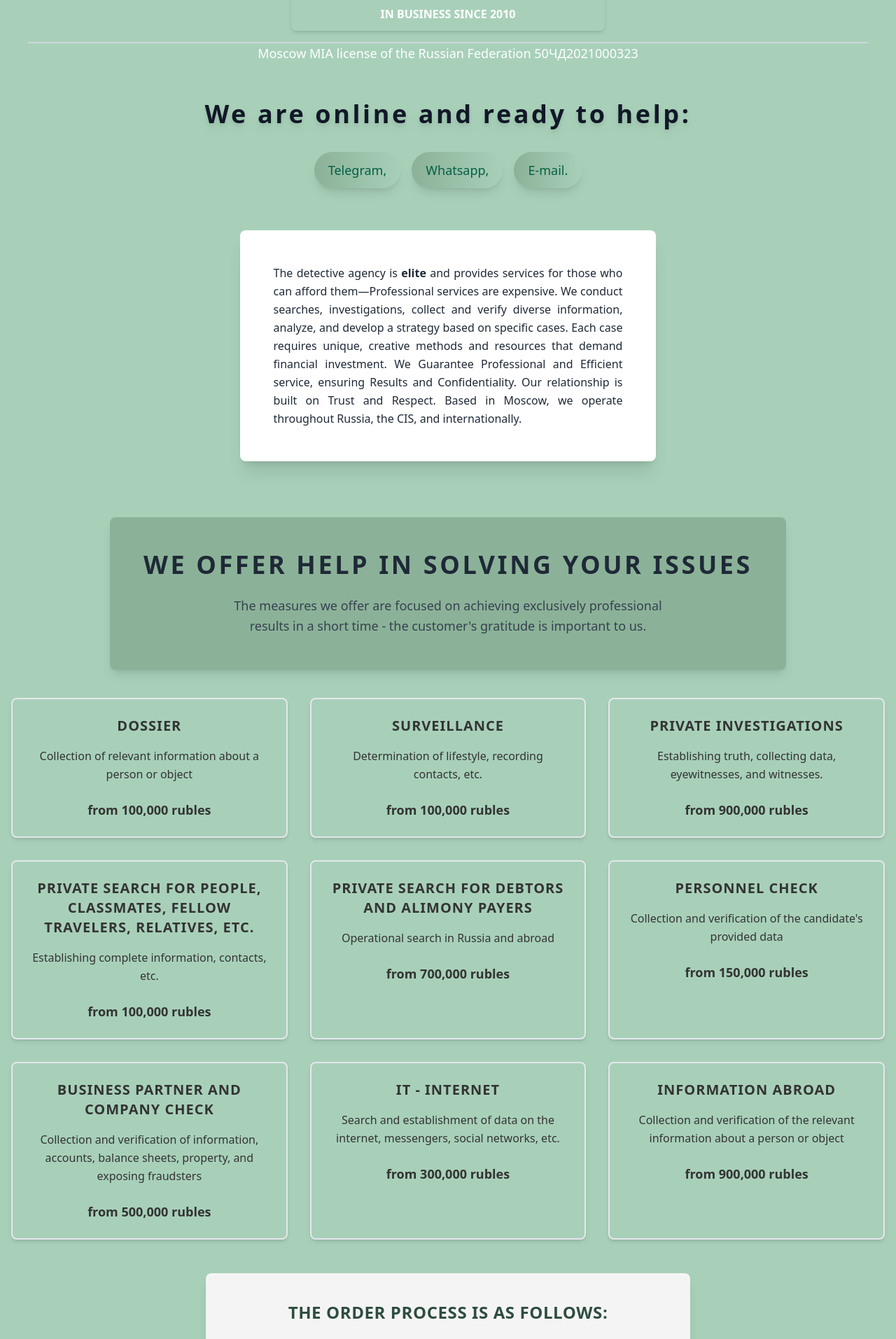
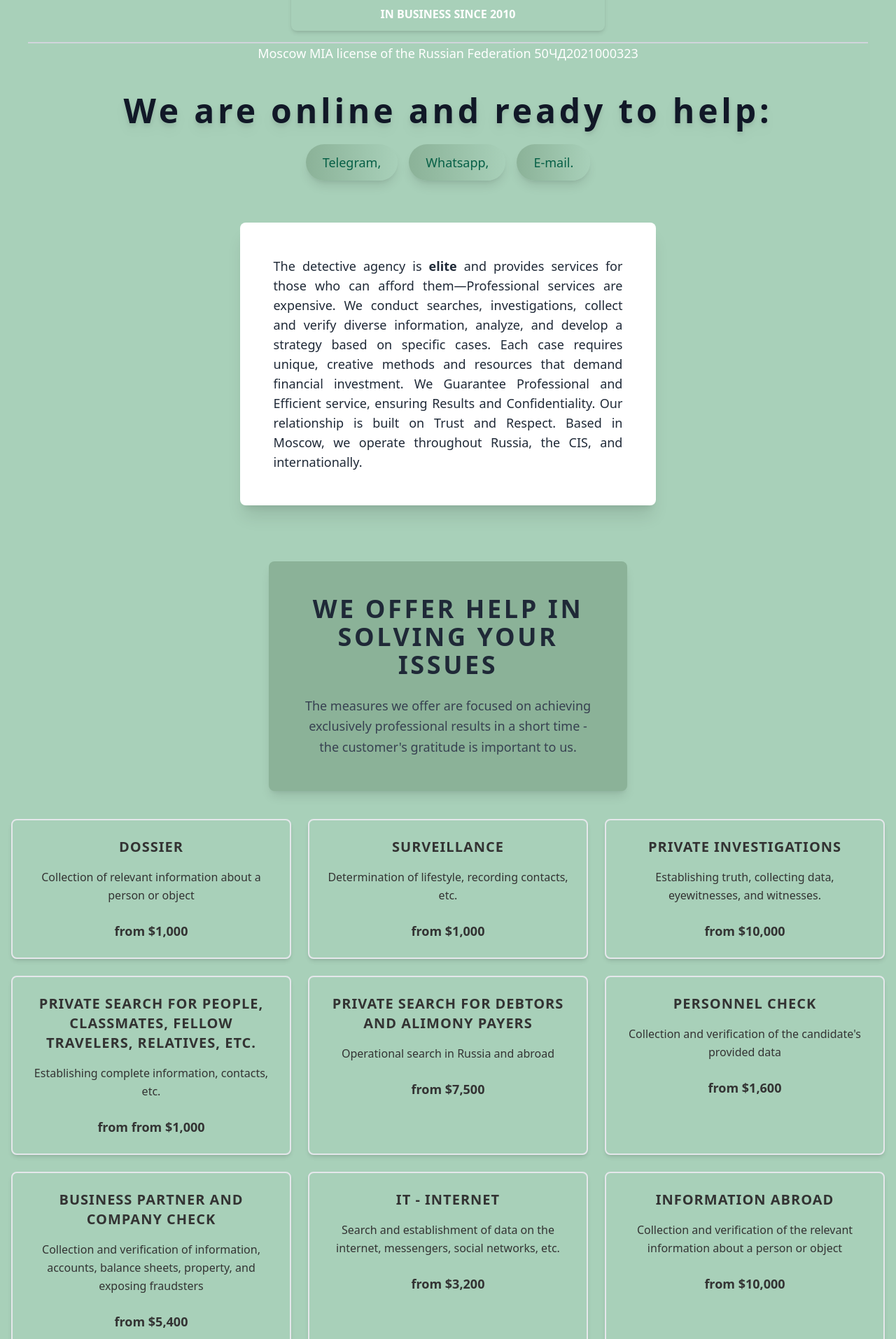
Before and after one commit to Zuglus/detektiv, a Next.js app: page /en in a window 1280 px wide. Shown: the part 543-2456 px from the top of the page at 70% size. Built offline with nearby package versions, Linux system fonts and the light colour scheme.

Commit message:
Доработан дизайн и цены главной страницы, также ее адаптация под разные устройства

```diff
--- a/src/components/content/main/contentMain.tsx
+++ b/src/components/content/main/contentMain.tsx
@@ -1,17 +1,21 @@
+import { useMemo } from 'react';
 import CardPrinciple from '@/components/ui/cardPrinciple';
 import CardService from '@/components/ui/cardService';
-import content from './main.json';
+import rawContent from './main.json';
+import rawContacts from '@/data/contacts.json';
 import { Benefit, Lang, Principle } from '../../utility/types';
-import contacts from '@/data/contacts.json';
 
 export default function ContentMain({ lang }: { lang: Lang }) {
+  const content = useMemo(() => rawContent, []);
+  const contacts = useMemo(() => rawContacts, []);
   return (
     <>
       {/* Header Section */}
       <div className="bg-green-fog py-5 text-center text-gray-900">
-        <p className="drop-shadow-lg mb-4 font-extrabold text-4xl leading-relaxed tracking-widest">
+        <p className="drop-shadow-lg mb-4 font-extrabold text-2xl sm:text-3xl md:text-4xl lg:text-5xl leading-relaxed tracking-widest">
           {content.subheader[lang]}
         </p>
+
         <div className="flex flex-wrap justify-center gap-4 mt-6">
           {[contacts.telegram, contacts.whatsapp, contacts.email].map((item) => (
             <a
@@ -20,7 +24,7 @@ export default function ContentMain({ lang }: { lang: Lang }) {
               title={item.link}
               className="group"
             >
-              <span className="group-hover:scale-110 inline-block relative z-0 bg-gradient-to-r from-green-fog-700 to-green-fog-500 shadow-lg px-5 py-3 rounded-full text-emerald-800 text-lg hover:text-green-500 transform transition-transform duration-300 ease-in-out">
+              <span className="group-hover:scale-110 inline-block relative z-0 bg-gradient-to-r from-green-fog-700 to-green-fog-500 shadow-lg px-4 sm:px-6 py-2 sm:py-3 rounded-full text-emerald-800 text-lg hover:text-green-500 transform transition-transform duration-300 ease-in-out hover:scale-110">
                 {item.name}
                 {item === contacts.email ? '.' : ','}
               </span>
@@ -31,11 +35,11 @@ export default function ContentMain({ lang }: { lang: Lang }) {
 
       {/* Intro Section */}
       <div className="bg-white shadow-xl hover:shadow-2xl mx-auto my-10 p-6 md:p-12 rounded-lg max-w-prose text-gray-800 leading-relaxed transition-transform duration-300">
-        <p className="text-justify" dangerouslySetInnerHTML={{ __html: content.intro[lang] }} />
+        <p className="text-base text-justify md:text-lg" dangerouslySetInnerHTML={{ __html: content.intro[lang] }} />
       </div>
 
       {/* Proposal Section */}
-      <div className="relative bg-green-fog-700 shadow-lg hover:shadow-xl mt-10 p-6 md:p-12 rounded-lg text-gray-900 transform transition-all hover:scale-105">
+      <div className="relative bg-green-fog-700 shadow-lg hover:shadow-xl mx-auto mt-10 p-6 md:p-12 rounded-lg max-w-sm md:max-w-lg text-gray-900 transform transition-all hover:scale-105">
         <h2 className="mb-6 font-extrabold text-3xl text-center text-gray-800 md:text-4xl uppercase tracking-widest">
           {content.proposeHeader[lang]}
         </h2>
@@ -45,7 +49,7 @@ export default function ContentMain({ lang }: { lang: Lang }) {
       </div>
 
       {/* Service Cards */}
-      <div className="gap-8 grid grid-cols-1 sm:grid-cols-2 lg:grid-cols-3 mt-10">
+      <div className="gap-6 grid grid-cols-1 sm:grid-cols-2 lg:grid-cols-3 mt-10">
         {content.serviceList.map((card) => (
           <CardService key={card[lang].title} data={card[lang]} />
         ))}
@@ -57,7 +61,7 @@ export default function ContentMain({ lang }: { lang: Lang }) {
           {content.orderListHeader[lang]}
         </h4>
         <div className="bg-[#2e4d3f] mx-auto mb-6 rounded-full w-20 h-1"></div>
-        <ul className="space-y-4 list-none">
+        <ul className="space-y-4 md:space-y-6 list-none">
           {content.orderList[lang].map((li: string, i: number) => (
             <li key={i} className="bg-white hover:bg-[#e6f2ed] shadow-sm hover:shadow-md mb-4 p-4 rounded-lg font-medium text-[#2e4d3f] hover:text-[#2e4d3f] transition-colors duration-300">
               {li}
@@ -100,7 +104,7 @@ export default function ContentMain({ lang }: { lang: Lang }) {
 
       {/* Alerts Section */}
       <h4
-        className="inline-block relative mt-12 mb-6 px-4 py-3 rounded-lg font-extrabold text-xl md:text-2xl uppercase tracking-wide"
+        className="inline-block relative mt-12 mb-6 px-4 py-3 rounded-lg font-extrabold text-xl sm:text-2xl md:text-3xl uppercase tracking-wide"
         style={{
           fontFamily: "'Playfair Display', serif",
           background: 'linear-gradient(135deg, #a8d0b9, #50c878)',
@@ -112,7 +116,7 @@ export default function ContentMain({ lang }: { lang: Lang }) {
       >
         {content.alertHeader[lang]}
       </h4>
-      <p className="bg-[#f0f0f0] shadow-sm pl-3 rounded-md text-gray-700 leading-relaxed" dangerouslySetInnerHTML={{ __html: content.alertText[lang] }} />
+      <p className="bg-[#f0f0f0] shadow-sm pl-3 rounded-md text-gray-700 text-sm md:text-base leading-relaxed" dangerouslySetInnerHTML={{ __html: content.alertText[lang] }} />
       <ul className="bg-[#f0f0f0] shadow-sm px-4 md:px-10 py-5 rounded-md rounded-t-none text-gray-700 list-disc">
         <li className="pb-4">
           {content.alertSubstring1[lang]}
--- a/src/components/content/main/main.json
+++ b/src/components/content/main/main.json
@@ -16,7 +16,7 @@
       },
       "en": {
         "title": "dossier",
-        "price": "from 100,000 rubles",
+        "price": "from $1,000",
         "text": "Collection of relevant information about a person or object"
       }
     },
@@ -28,7 +28,7 @@
       },
       "en": {
         "title": "surveillance",
-        "price": "from 100,000 rubles",
+        "price": "from $1,000",
         "text": "Determination of lifestyle, recording contacts, etc."
       }
     },
@@ -40,7 +40,7 @@
       },
       "en": {
         "title": "private investigations",
-        "price": "from 900,000 rubles",
+        "price": "from $10,000",
         "text": "Establishing truth, collecting data, eyewitnesses, and witnesses."
       }
     },
@@ -52,7 +52,7 @@
       },
       "en": {
         "title": "private search for people, classmates, fellow travelers, relatives, etc.",
-        "price": "from 100,000 rubles",
+        "price": "from from $1,000",
         "text": "Establishing complete information, contacts, etc."
       }
     },
@@ -64,7 +64,7 @@
       },
       "en": {
         "title": "private search for debtors and alimony payers",
-        "price": "from 700,000 rubles",
+        "price": "from $7,500",
         "text": "Operational search in Russia and abroad"
       }
     },
@@ -76,7 +76,7 @@
       },
       "en": {
         "title": "personnel check",
-        "price": "from 150,000 rubles",
+        "price": "from $1,600",
         "text": "Collection and verification of the candidate's provided data"
       }
     },
@@ -88,7 +88,7 @@
       },
       "en": {
         "title": "business partner and company check",
-        "price": "from 500,000 rubles",
+        "price": "from $5,400",
         "text": "Collection and verification of information, accounts, balance sheets, property, and exposing fraudsters"
       }
     },
@@ -100,7 +100,7 @@
       },
       "en": {
         "title": "IT - internet",
-        "price": "from 300,000 rubles",
+        "price": "from $3,200",
         "text": "Search and establishment of data on the internet, messengers, social networks, etc."
       }
     },
@@ -112,7 +112,7 @@
       },
       "en": {
         "title": "information abroad",
-        "price": "from 900,000 rubles",
+        "price": "from $10,000",
         "text": "Collection and verification of the relevant information about a person or object"
       }
     }
--- a/src/components/content/price/contentPrice.tsx
+++ b/src/components/content/price/contentPrice.tsx
@@ -39,8 +39,6 @@ export default function ContentPrice({ lang }: { lang: Lang }) {
             {/* Price Section */}
             <div className="text-right flex-none font-semibold text-[#333] text-base sm:text-lg">
               {item.price[lang]}
-              <br className="sm:hidden" />
-              <span className="text-[#2a4f4f] text-sm sm:text-base">{content.footer.currency[lang]}</span>
             </div>
           </li>
         ))}
--- a/src/components/content/price/price.json
+++ b/src/components/content/price/price.json
@@ -174,10 +174,6 @@
     }
   ],
   "footer": {
-    "currency": {
-      "ru": "рублей",
-      "en": ""
-    },
     "text": {
       "ru": "Работаем при полной предоплате заказа, что позволяет приступить к его незамедлительному выполнению. Наши услуги не дороги по сравнению с Вашим спокойствием и стабильностью в Вашей жизни, профессиональный результат требует немалых затрат для получения объективного результата, кроме того не ведитесь на обещания мошенников, предлагающих решить Ваш вопрос за «копейки» со 100% результатом. Каждый труд должен быть оплачен, если Вы покупаете товар по дешевой цене, качество соответствует ей - «скупой платит дважды», соотвественно, хотите получить профессиональный результат - он стоит затрат. Если для Вас важен качество услуги - мы готовы помочь.",
       "en": "We operate with full prepayment, which allows us to proceed with the order immediately. Our services are reasonably priced compared to the peace of mind and stability they provide. A professional result requires significant resources to ensure objectivity. Beware of scammers offering solutions for 'pennies' with 100% guarantees. Every service has its cost, and if you buy something cheaply, it often reflects on the quality – 'a miser pays twice.' If you want a professional result, it comes at a price. If service quality is important to you, we are ready to help."
--- a/src/components/ui/cardPrinciple.tsx
+++ b/src/components/ui/cardPrinciple.tsx
@@ -4,7 +4,7 @@ export default function CardPrinciple({
   data: { title: string; text: string };
 }) {
   return (
-    <div className="border-2 border-olive-600 bg-olive-50 shadow-lg p-6 border-solid rounded-lg text-center transform transition-transform hover:scale-105 duration-300">
+    <div className="hover:scale-105 border-2 border-olive-600 bg-olive-50 shadow-lg p-6 border-solid rounded-lg text-center transform transition-transform duration-300 ease-in-out">
       <h4 className="font-bold text-olive-800 text-xl uppercase tracking-wide">
         {data.title}
       </h4>
--- a/src/components/ui/cardService.tsx
+++ b/src/components/ui/cardService.tsx
@@ -4,7 +4,7 @@ export default function CardService({
   data: { title: string; price: string; text: string };
 }) {
   return (
-    <div className="border-2 border-olive-600 bg-olive-50 shadow-md hover:shadow-lg p-6 rounded-lg text-center transition-shadow duration-300">
+    <div className="hover:scale-105 border-2 border-olive-600 bg-olive-50 shadow-md hover:shadow-lg p-6 rounded-lg text-center transition-transform duration-300 ease-in-out">
       <h4 className="font-bold text-olive-800 text-xl uppercase tracking-wider">
         {data.title}
       </h4>
```
